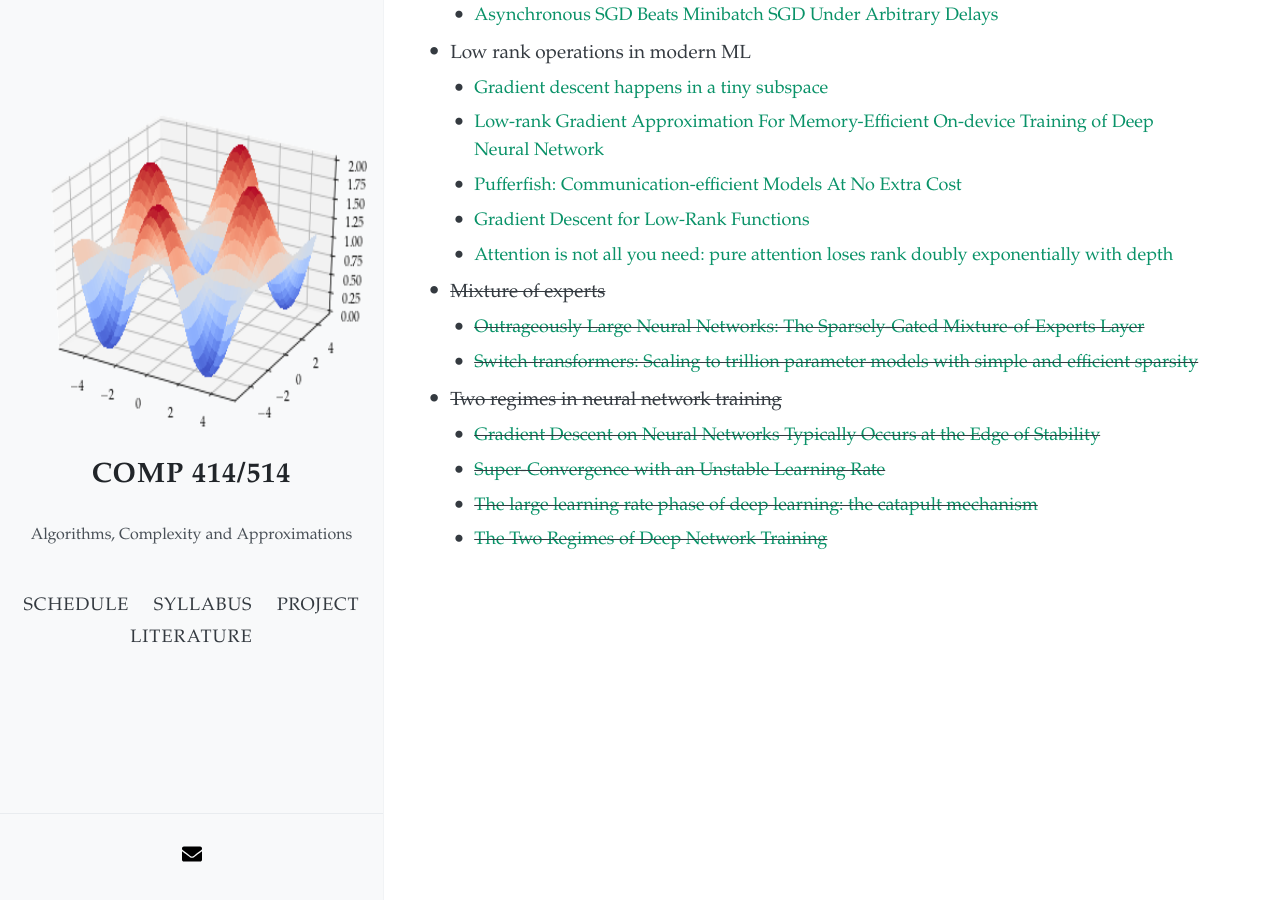
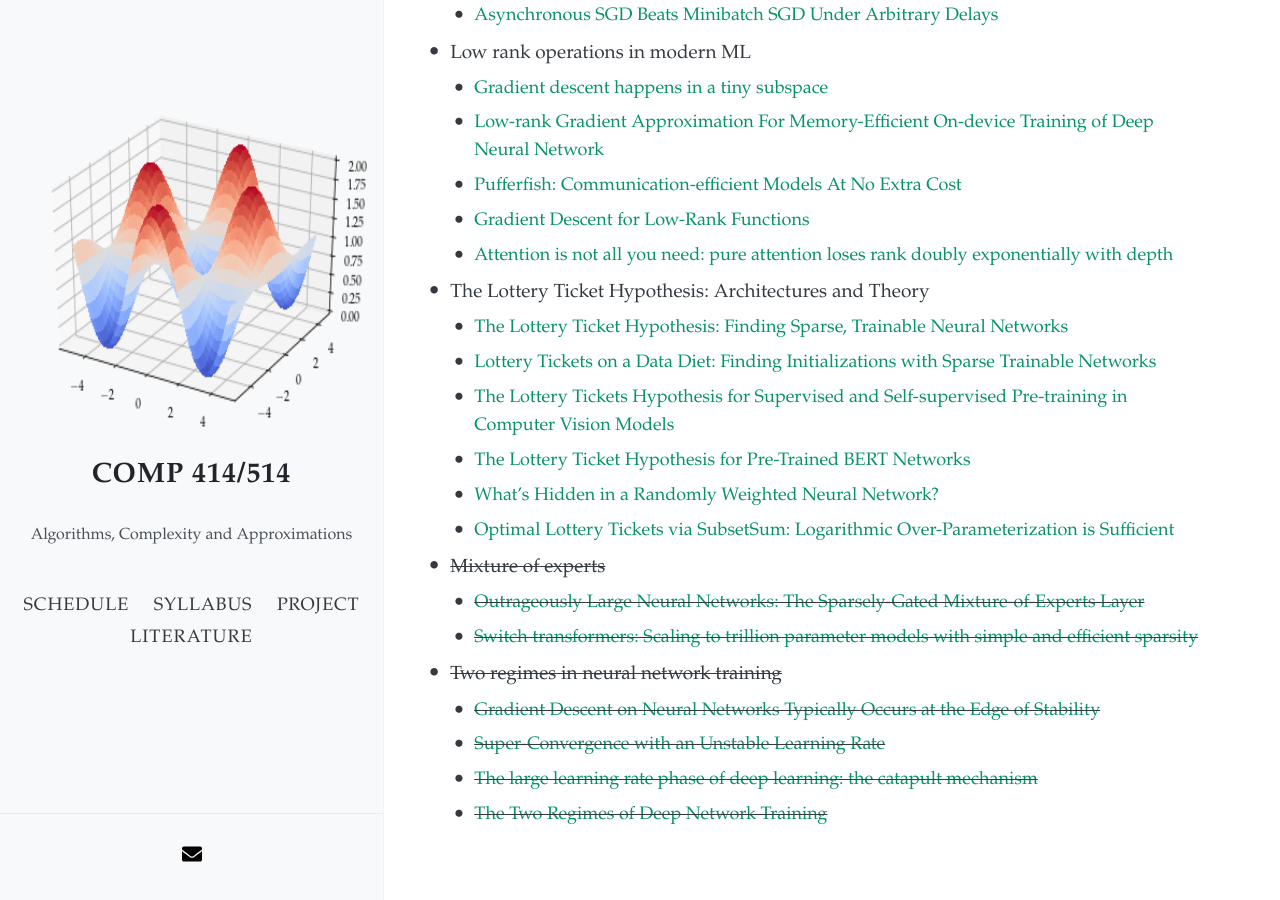
Before and after one commit to akyrillidis/comp414-514, a Jekyll site: the page built from project.md, in a window 1280 px wide and 900 px high, scrolled down 2372 px. Built offline with Jekyll 4.4.1, drawn with Linux system fonts in a browser that asks for light colours; nearby versions of some CDN libraries.

Commit message:
Update project.md

```diff
--- a/project.md
+++ b/project.md
@@ -78,6 +78,14 @@ The course project can be categorized as a literature review, as original resear
   - [Gradient Descent for Low-Rank Functions](https://arxiv.org/pdf/2206.08257.pdf)
   - [Attention is not all you need: pure attention loses rank doubly exponentially with depth](https://arxiv.org/pdf/2103.03404.pdf)
 
+- The Lottery Ticket Hypothesis: Architectures and Theory
+  - [The Lottery Ticket Hypothesis: Finding Sparse, Trainable Neural Networks](https://arxiv.org/pdf/1803.03635.pdf)
+  - [Lottery Tickets on a Data Diet: Finding Initializations with Sparse Trainable Networks](https://arxiv.org/pdf/2206.01278.pdf)
+  - [The Lottery Tickets Hypothesis for Supervised and Self-supervised Pre-training in Computer Vision Models](https://openaccess.thecvf.com/content/CVPR2021/papers/Chen_The_Lottery_Tickets_Hypothesis_for_Supervised_and_Self-Supervised_Pre-Training_in_CVPR_2021_paper.pdf)
+  - [The Lottery Ticket Hypothesis for Pre-Trained BERT Networks](https://proceedings.neurips.cc/paper/2020/file/b6af2c9703f203a2794be03d443af2e3-Paper.pdf)
+  - [What’s Hidden in a Randomly Weighted Neural Network?](https://arxiv.org/pdf/1911.13299.pdf)
+  - [Optimal Lottery Tickets via SubsetSum: Logarithmic Over-Parameterization is Sufficient](https://proceedings.neurips.cc/paper/2020/file/1b742ae215adf18b75449c6e272fd92d-Paper.pdf)
+
 
 - ~~Mixture of experts~~
   - ~~[Outrageously Large Neural Networks: The Sparsely-Gated Mixture-of-Experts Layer](https://arxiv.org/pdf/1701.06538.pdf)~~
```
